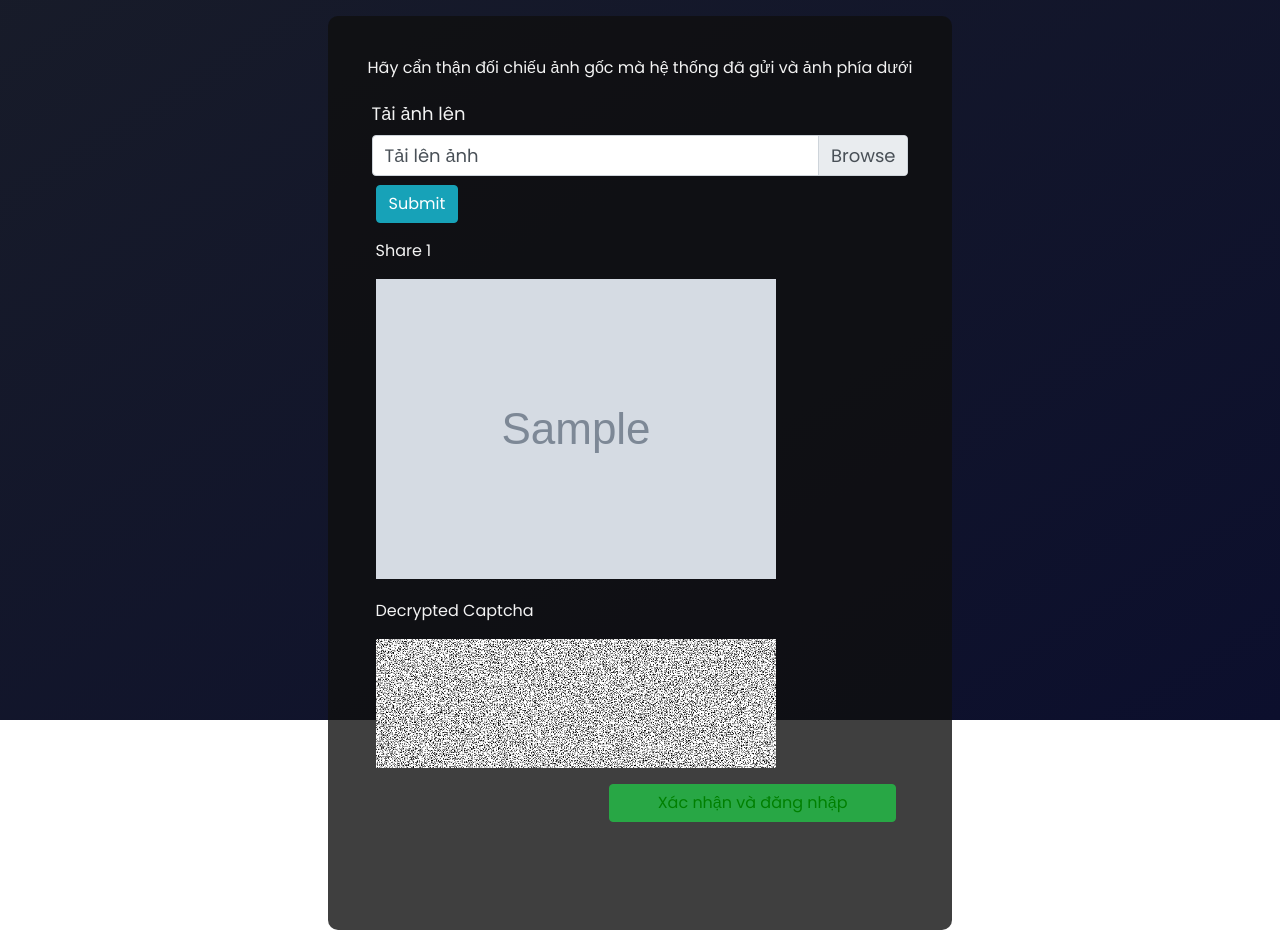
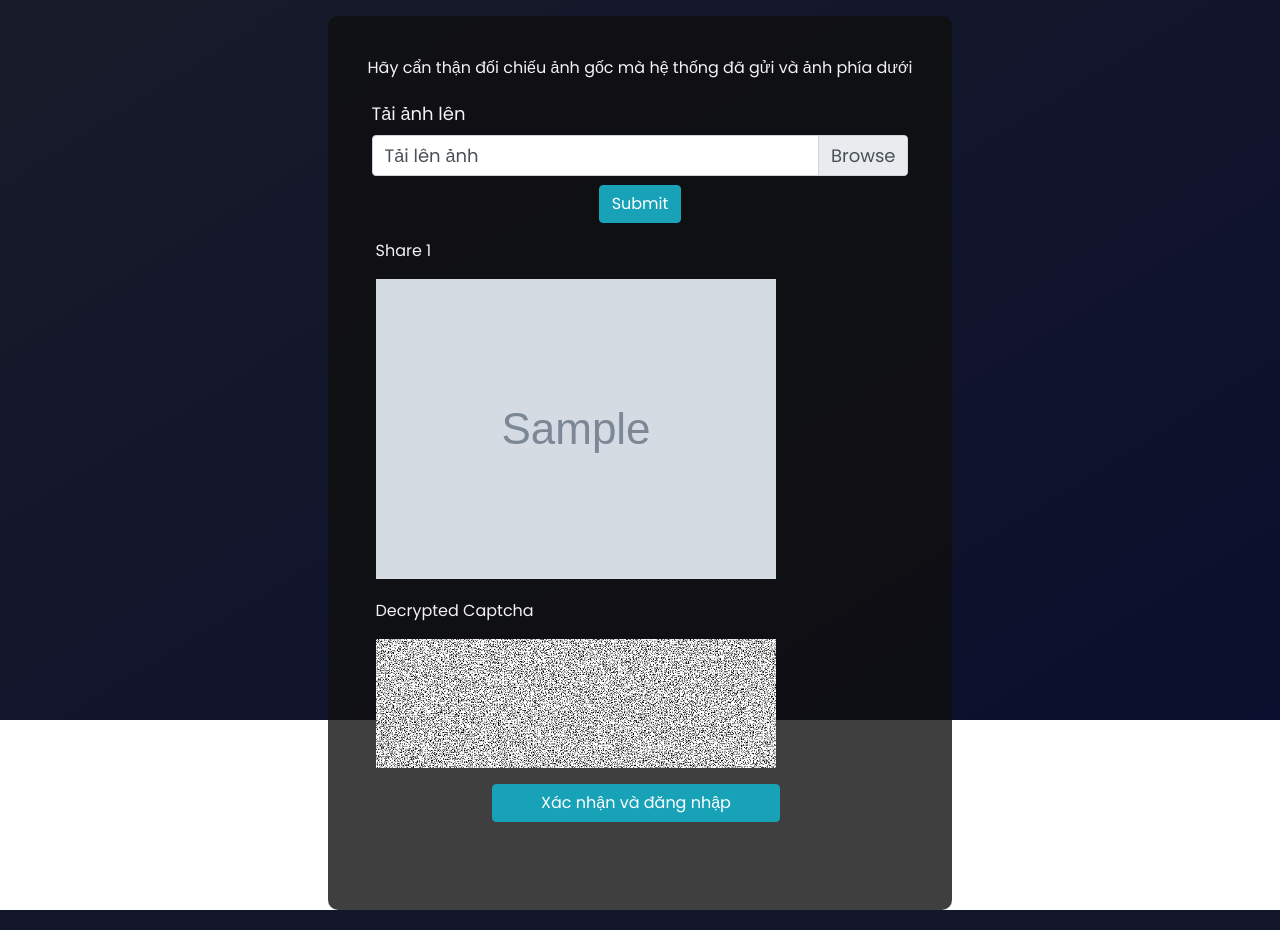
Before and after one commit to imbowbow42/final-BMTT, a Flask app: template templates/index.html in a window 1280 px wide. Shown: the part 80-1010 px from the top of the page. Run offline with Flask 2, Linux system fonts and the light colour scheme; the template is opened without the code that fills it: most values are stand-ins (such as "Sample title", 1, 10 or a date in 2020); grey boxes marked "Sample" are stand-in pictures; some libraries are stand-ins or nearby versions.

Commit message:
Fix index lan 4

```diff
--- a/templates/index.html
+++ b/templates/index.html
@@ -168,7 +168,7 @@
                         <label for="product-img" class="custom-file-label text-truncate">Tải lên ảnh</label>
                     </div>
 
-                    <div class="form-group my-2">
+                    <div class="form-group my-2 text-center ">
                         <input type="submit" value="Submit" class="btn btn-info">
                     </div>
 
@@ -182,12 +182,14 @@
                             <div class="progress-bar" role="progressbar" aria-valuenow="0" aria-valuemin="0"
                                 aria-valuemax="100" id="myBar"></div>
                         </div>
-                        <div class="text-right">
+                        <div class="text-center">
                             <img style="width: 400px; display: none;" id="decrypted-captcha"
                                 src="../static/uploads/decrypted.png">
-                            <button style="margin: 20px;" class="btn btn-success px-5 mt-3 mr-2"><a href="/login"> Xác
+                            <button class="btn btn-info px-5 mt-3 mr-2"><a style="color: #fff; text-decoration: none;"
+                                    href="/login"> Xác
                                     nhận
                                     và đăng nhập</a></button>
+
                         </div>
 
                     </div>
```
Also changed, not shown: templates/register_display.html (+5 -3 lines).
